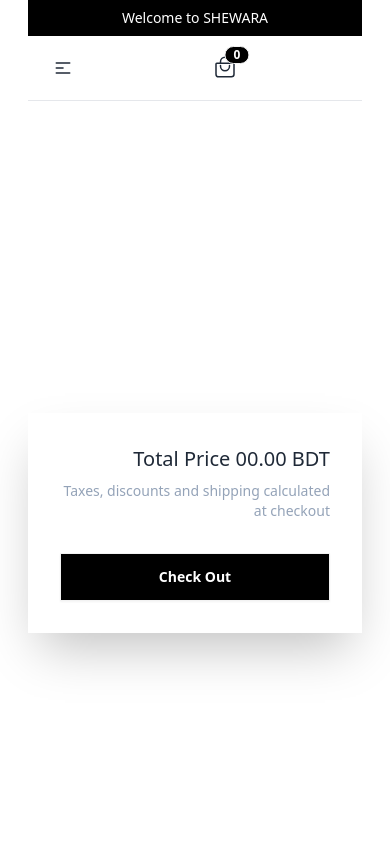
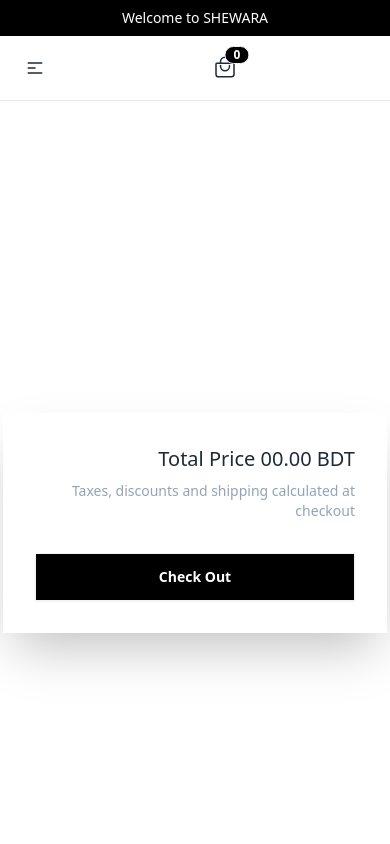
Before and after one commit to tanvir3100/shewara-shop, a React (Vite) app: page /dashBoard in a window 390 px wide. Shown: the top 844 px of the page. Built offline with nearby package versions, Linux system fonts and the light colour scheme; no server answers.

Commit message:
all the work done

```diff
--- a/src/Layout/MainLayout.jsx
+++ b/src/Layout/MainLayout.jsx
@@ -8,12 +8,12 @@ const MainLayout = () => {
     return (
         <>
             <div>
-                <div className="px-5 md:px-8 lg:px-12 mx-auto">
+                <div className="px-0 md:px-8 lg:px-12 mx-auto">
                     <div className="w-full block lg:flex">
                         <div className="fixed top-0 left-10 h-full w-44 hidden lg:block">
                             <SideBar />
                         </div>
-                        <div className="lg:ml-40 w-full lg:w-5/6 px-2 lg:px-5">
+                        <div className="lg:ml-40 w-full lg:w-5/6 px-0 lg:px-5">
                             <div className="p-2 text-center bg-black text-white">
                                 <p className="text-sm">Welcome to SHEWARA</p>
                             </div>
--- a/src/Pages/DashBoard/DashBoard.jsx
+++ b/src/Pages/DashBoard/DashBoard.jsx
@@ -26,7 +26,6 @@ const DashBoard = () => {
     }, [cards]);
 
     const handleDelete = async item => {
-        console.log(item._id)
         Swal.fire({
             title: "Are you sure?",
             text: "You won't be able to revert this!",
--- a/src/Pages/Home/Home.jsx
+++ b/src/Pages/Home/Home.jsx
@@ -95,14 +95,14 @@ const Home = () => {
                         </select>
                     </label>
                 </div>
-                <div className="grid grid-cols-1 md:grid-cols-2 lg:grid-cols-4 gap-5">
+                <div className="grid grid-cols-2 md:grid-cols-3 lg:grid-cols-4 xl:grid-cols-4 2xl:grid-cols-5 gap-5">
                     {sortedCollection.map(item => (
                         <div key={item.id} className="card bg-base-100 border rounded-none">
                             <figure className="px-4 pt-5 rounded-none">
                                 <img src={item.image} alt="Product" className="h-36 w-full" />
                             </figure>
-                            <div className="card-body p-5 items-center text-center flex flex-grow">
-                                <h2 className="font-bold">{item.title}</h2>
+                            <div className="card-body p-5 items-center text-center flex gap-3 flex-grow">
+                                <h2 className="font-bold flex-grow">{item.title}</h2>
                                 <div className='flex items-center gap-4'>
                                     <del>${item.previous_price}</del>
                                     <p>{item.new_price}</p>
```
